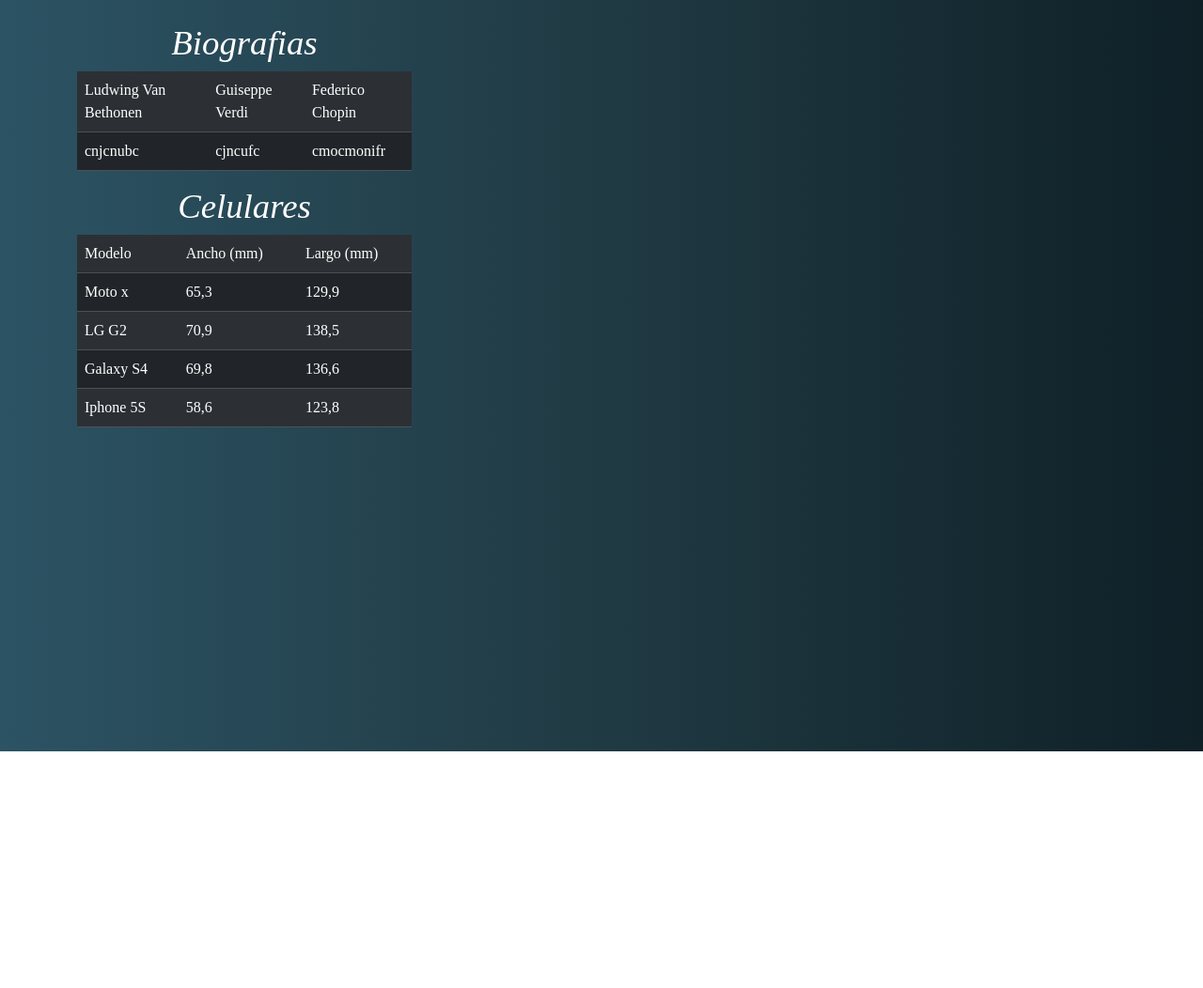
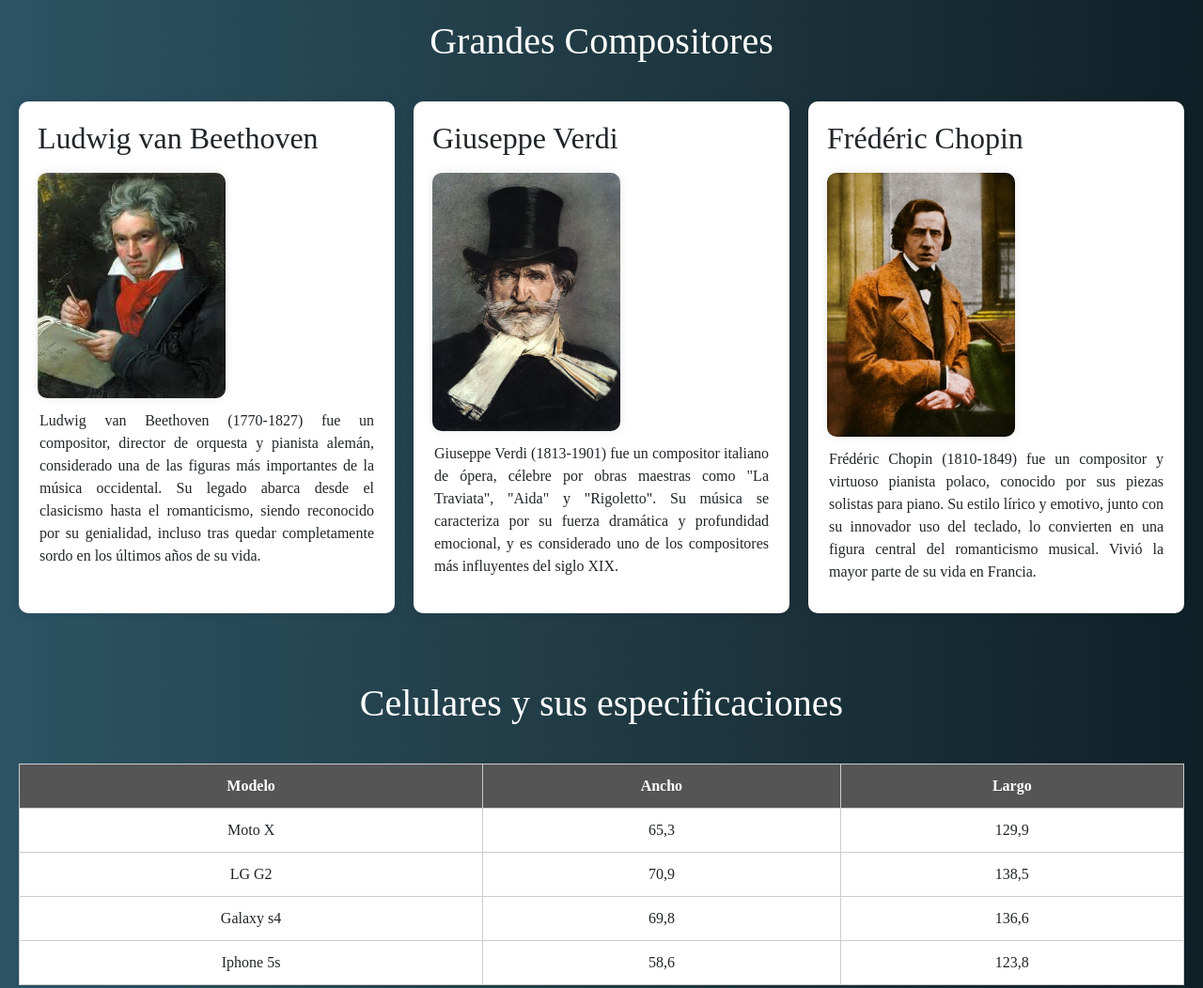
Before and after one commit to Ascencio7/Biblioteca-Base-Bootstrap, a plain HTML site: page index.html in a window 1280 px wide. Shown: the top 1052 px of the page at 94% size. Before the commit the page ends 800 px from the top, so only its background shows below. Drawn offline with nearby package versions, Linux system fonts and the light colour scheme.

Commit message:
Ejercicios perfectos :D

```diff
--- a/css/biblio.css
+++ b/css/biblio.css
@@ -1,59 +1,86 @@
-body{
+body {
     font-family: 'Times New Roman', Times, serif;
     background-color: #383c44;
+    overflow-x: hidden;
 }
 
-.navbar{
-    background-color: #f8f9fa;
-    border-bottom: 1px solid #dee2e6;
+a {
+    text-decoration: none;
 }
 
-.breadcrumb{
+a:hover {
+    color: #A9BCF5;
+}
+
+h1, p {
+    color: white;
+    text-align: justify;
+}
+
+/* ===== TÍTULO DE LA BIBLIOTECA ===== */
+.titulo-biblioteca {
+    background-color: #b3aeae;
+}
+
+.titulo-biblioteca a {
+    color: black;
+}
+
+/* ===== BARRA DE NAVEGACIÓN ===== */
+.navbar-custom {
+    background-color: #2b303b;
+}
+
+.navbar-custom .nav-link {
+    color: white;
+}
+
+.navbar-custom .nav-link.active,
+.navbar-custom .nav-link:hover,
+.navbar-custom .dropdown-toggle:hover {
+    color: #ddd;
+}
+
+/* Menú desplegable */
+.dropdown-menu {
+    background-color: #f8f9fa;
+}
+
+.dropdown-item {
+    color: #000;
+}
+
+.dropdown-item:hover {
+    background-color: #000;
+    color: #ffffff;
+}
+
+/* Migas de pan */
+.breadcrumb {
     background-color: transparent;
     padding: 0.75rem 0;
 }
 
-.article-header{
-    margin-bottom: 2rem;
+.breadcrumb-item.active {
+    color: #ffffff;
 }
 
-.article-quote{
+.breadcrumb-item + .breadcrumb-item::before {
+    content: ">";
+    padding: 0 0.5rem;
+    color: #ffffff;
+}
+
+/* Cita del artículo */
+.article-quote {
     font-style: italic;
-    color: #555;
-    border-left: 3px solid #ddd;
+    color: #ccc;
+    border-left: 3px solid #999;
     padding-left: 1rem;
     margin: 1.5rem 0;
 }
 
-a{
-    text-decoration: none;
-}
-
-a:hover{
-    color: #A9BCF5;
-}
-
-h1, p{
-    color: white;
-    text-align: justify;
-}
-
-.breadcrumb-item.active{
-    color: #ffffff;
-}
-
-.breadcrumb-item+.breadcrumb-item::before {
-    content: ">" !important;  /* Cambia el símbolo */
-    padding: 0 0.5rem;         /* Ajusta el espaciado */
-    color: #ffffff;           /* Color del separador */
-}
-
-.dropdown-item:hover{
-    background-color: #000;
-    color: #ffffff;
-}
-
-/* Línea divisoria que abarca todo el ancho */
+/* Línea divisoria de ancho completo */
 .full-width-divider {
     width: 100vw;
     margin-left: calc(-50vw + 50%);
@@ -62,15 +89,27 @@
     margin-bottom: 1rem;
 }
 
-.binaes{
+/* Imágenes */
+.binaes {
     border-radius: 15px;
     width: 310px;
     margin: 10px;
-    padding: auto;
     transition: transform 0.3s;
 }
 
-.binaes:hover{
+.binaes:hover {
     transform: scale(1.09);
     cursor: pointer;
 }
+
+.titulo-biblioteca {
+    background-color: #b3aeae;
+    width: 100%;
+    padding: 1rem 0;
+    text-align: center;
+}
+
+
+.titulo-biblioteca a {
+    color: black;
+}
--- a/css/biografias.css
+++ b/css/biografias.css
@@ -1,13 +1,73 @@
 body{
-    background: #0F2027;  /* fallback for old browsers */
-    background: -webkit-linear-gradient(to right, #2C5364, #203A43, #0F2027);  /* Chrome 10-25, Safari 5.1-6 */
-    background: linear-gradient(to right, #2C5364, #203A43, #0F2027); /* W3C, IE 10+/ Edge, Firefox 16+, Chrome 26+, Opera 12+, Safari 7+ */
+    background: #0F2027;
+    background: -webkit-linear-gradient(to right, #2C5364, #203A43, #0F2027);
+    background: linear-gradient(to right, #2C5364, #203A43, #0F2027);
     font-family: 'Times New Roman', Times, serif;
+    margin: 0;
+    padding: 20px;
 }
 
-h2{
+h1{
     text-align: center;
-    font-size: 2.3em;
+    margin-bottom: 40px;
     color: #ffffff;
-    font-style: italic;
 }
+
+.contenedor{
+    display: flex;
+    gap: 20px;
+    justify-content: space-between;
+    flex-wrap: wrap;
+}
+
+.columna{
+    flex: 1;
+    min-height: 280px;
+    background-color: #ffffff;
+    padding: 20px;
+    border-radius: 10px;
+    box-shadow: 0 0 10px rgba(0,0,0,0.1);
+    transform: transition(0.3s);
+    cursor: pointer;
+}
+
+.columna:hover{
+    transform: scale(1.05);
+    transition: 0.3s;
+    box-shadow: 2px 40px 20px rgba(105, 103, 103, 0.2);
+    background-color: black;
+    color: #ffffff;
+}
+
+.columna img{
+    max-width: 200px;
+    height: auto;
+    margin: 10px 0 0 0 !important;
+    border-radius: 10px;
+    box-shadow: 0 0 10px rgba(0,0,0,0.1);
+}
+
+.columna p{
+    padding: 2px;
+    font-size: 16px;
+    line-height: 1.5;
+    margin: 10px 0;
+    text-align: justify;
+}
+
+table{
+    border-collapse: collapse;
+    width: 100%;
+    background: white;
+}
+
+th, td{
+    border: 1px solid #ccc;
+    padding: 11px;
+    text-align: center;
+}
+
+th{
+    background-color: #555;
+    color: white;
+}
--- a/index.html
+++ b/index.html
@@ -17,62 +17,71 @@
 <body>
 
 
-   <div class="container">
-    <div class="row">
-        <div class="col-sm-12 col-md-4 col-lg-4 col-xl-4 py-4">
-            <h2>Biografias</h2>
+    <h1>Grandes Compositores</h1>
 
-            <!-- Tabla de las biografias -->
-            <table class="table table-dark table-striped" >
-                <tr>
-                    <td>Ludwing Van Bethonen</td>
-                    <td>Guiseppe Verdi</td>
-                    <td>Federico Chopin</td>
-                </tr>
-                <tr>
-                    <td>cnjcnubc</td>
-                    <td>cjncufc</td>
-                    <td>cmocmonifr</td>
-                </tr>
-            </table>
-            <!-- fin de la tabla de las biografias -->
+  <div class="contenedor">
+    <div class="columna">
+      <h2>Ludwig van Beethoven</h2>
+      <img src="/images/beethoven.jpeg" alt="">
+      <p>
+        Ludwig van Beethoven (1770-1827) fue un compositor, director de orquesta y pianista alemán, considerado una de las figuras más importantes de la música occidental. Su legado abarca desde el clasicismo hasta el romanticismo, siendo reconocido por su genialidad, incluso tras quedar completamente sordo en los últimos años de su vida.
+      </p>
+    </div>
+    <div class="columna">
+      <h2>Giuseppe Verdi</h2>
+      <img src="/images/verdi.jpg" alt="">
+      <p>
+        Giuseppe Verdi (1813-1901) fue un compositor italiano de ópera, célebre por obras maestras como "La Traviata", "Aida" y "Rigoletto". Su música se caracteriza por su fuerza dramática y profundidad emocional, y es considerado uno de los compositores más influyentes del siglo XIX.
+      </p>
+    </div>
+    <div class="columna">
+      <h2>Frédéric Chopin</h2>
+      <img src="/images/chopin.jpg" alt="">
+      <p>
+        Frédéric Chopin (1810-1849) fue un compositor y virtuoso pianista polaco, conocido por sus piezas solistas para piano. Su estilo lírico y emotivo, junto con su innovador uso del teclado, lo convierten en una figura central del romanticismo musical. Vivió la mayor parte de su vida en Francia.
+      </p>
+    </div>
+  </div>
 
 
-            <!-- Tabla de los Celulares -->
-            <h2>Celulares</h2>
-            <table class="table table-dark table-striped">
+  <br><br><br>
+  <h1>Celulares y sus especificaciones</h1>
+
+
+  <div class="contenedor">
+    <table>
         <tr>
-                    <td>Modelo</td>
-                    <td>Ancho (mm)</td>
-                    <td>Largo (mm)</td>
+            <th>Modelo</th>
+            <th>Ancho</th>
+            <th>Largo</th>
         </tr>
+
         <tr>
-                    <td>Moto x</td>
+            <td>Moto X</td>
             <td>65,3</td>
             <td>129,9</td>
         </tr>
+
         <tr>
             <td>LG G2</td>
             <td>70,9</td>
             <td>138,5</td>
         </tr>
+
         <tr>
-                    <td>Galaxy S4</td>
+            <td>Galaxy s4</td>
             <td>69,8</td>
             <td>136,6</td>
         </tr>
+
         <tr>
-                    <td>Iphone 5S</td>
+            <td>Iphone 5s</td>
             <td>58,6</td>
             <td>123,8</td>
         </tr>
+
     </table>
-            <!-- fin de la tabla de los celulares -->
-
   </div>
-    </div>
-   </div>
-
 
    <script src="/css/bootstrap-5.3.5-dist/bootstrap-5.3.5-dist/js/bootstrap.bundle.min.js "></script>
 
```
Also changed, not shown: biblioteca.html (+15 -21 lines), images/beethoven.jpeg (added), images/chopin.jpg (added), images/verdi.jpg (added). Lines whose indentation alone changed are shown as unchanged.
